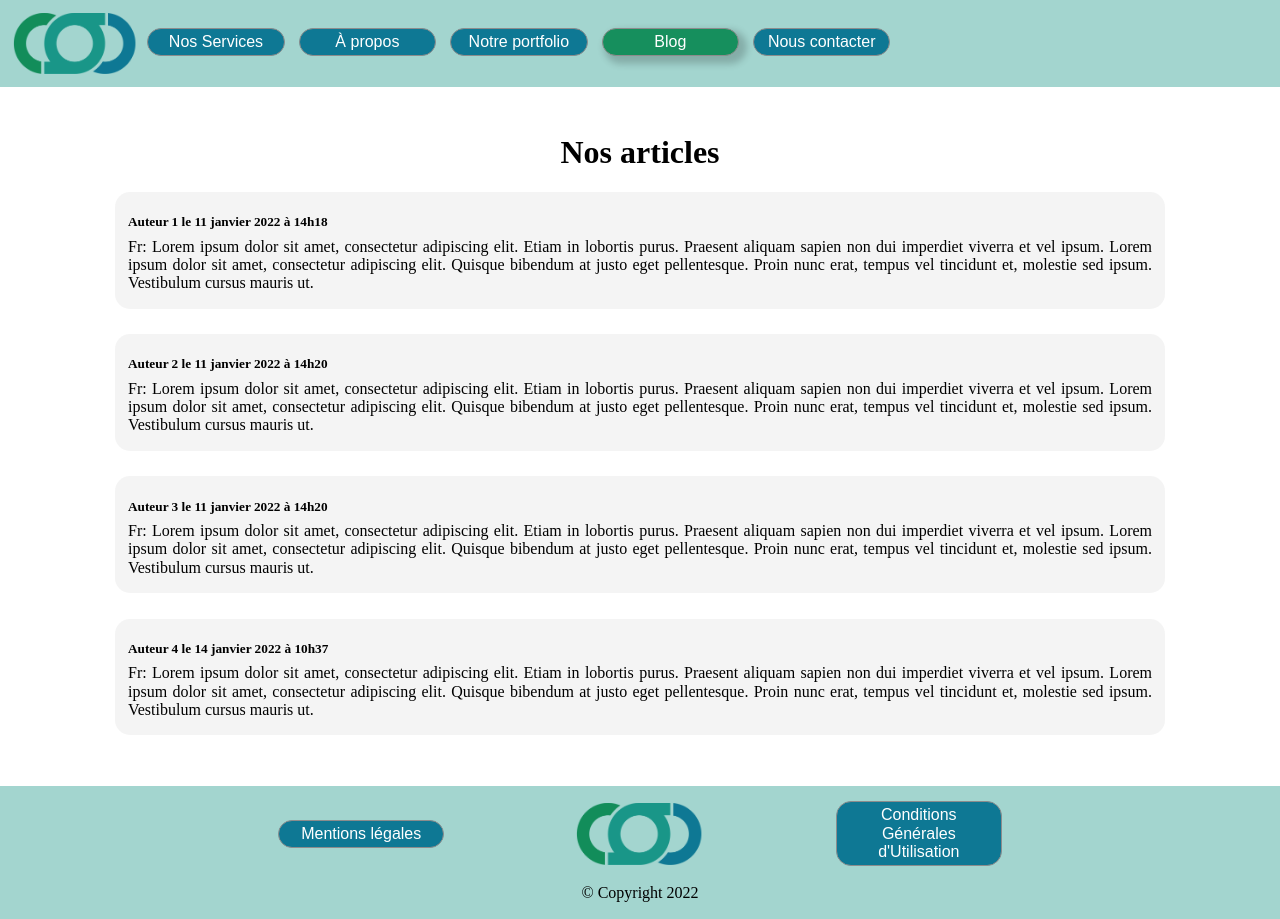
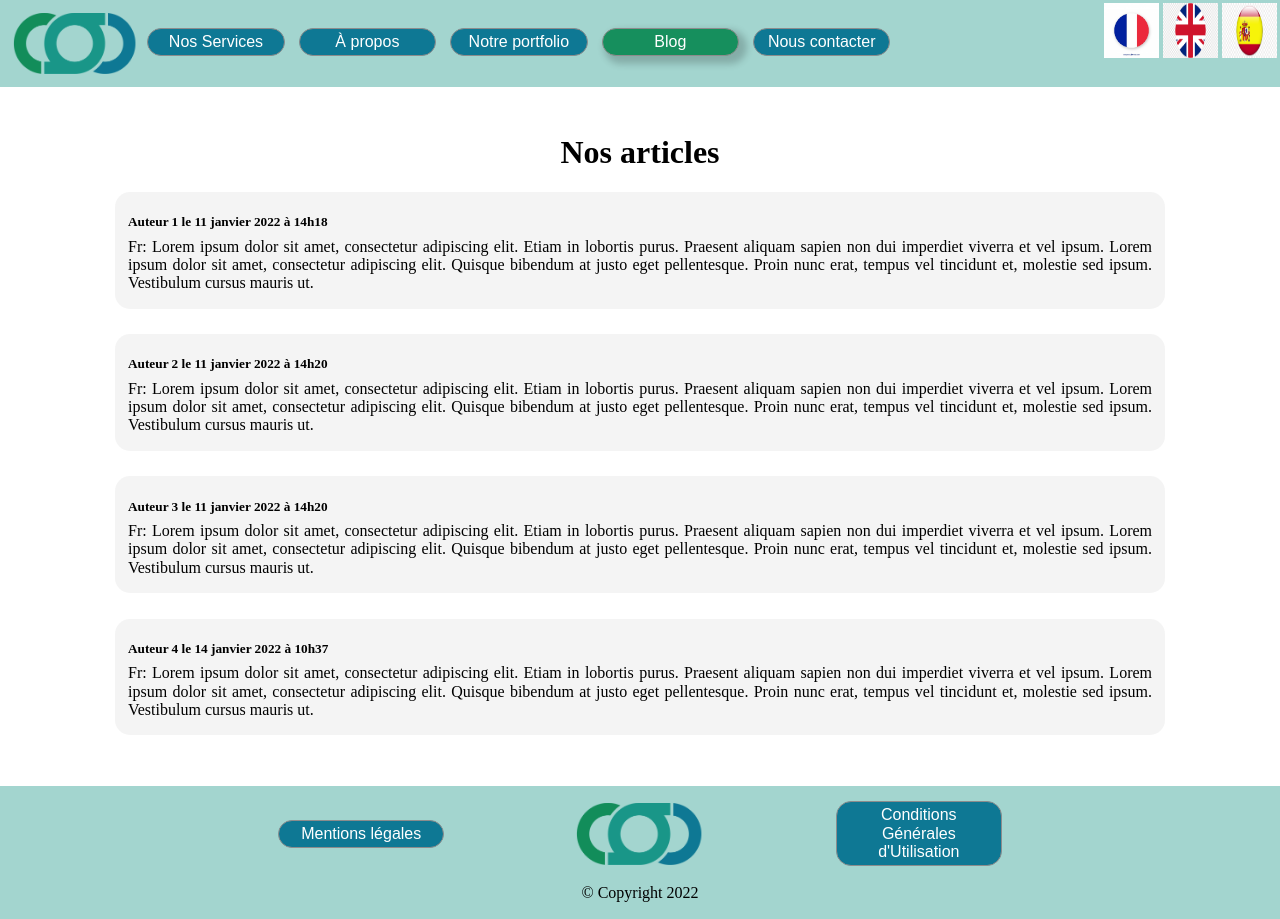
Before and after one commit to CampusWorkshop2022-team04/Digital-Consultant, a plain HTML site: page html/blog.html in a window 1280 px wide. Drawn offline with Linux system fonts and the light colour scheme; a web font is replaced by a local one.

Commit message:
Update blog.html

```diff
--- a/html/blog.html
+++ b/html/blog.html
@@ -22,6 +22,11 @@
 			<a href="portfolio.html" class="bouton">Notre portfolio</a>
 			<a href="blog.html" id="page-actuel" class="bouton">Blog</a>
 			<a href="contact.html" class="bouton">Nous contacter</a>
+			<div id="langue">
+				<button id="BtnFr"><img class="Fr"src="../img/drpFrance.jpg" alt=""></button>
+         			<button id="BtnAng" ><img class="Ang" src="../img/drpAng.png" alt=""></button>
+          			<button id="BtnEsp"><img class="Esp" src="../img/drpEsp.jpg" alt=""></button>
+     			 </div>
 		</div>
 	</div>
 
```
